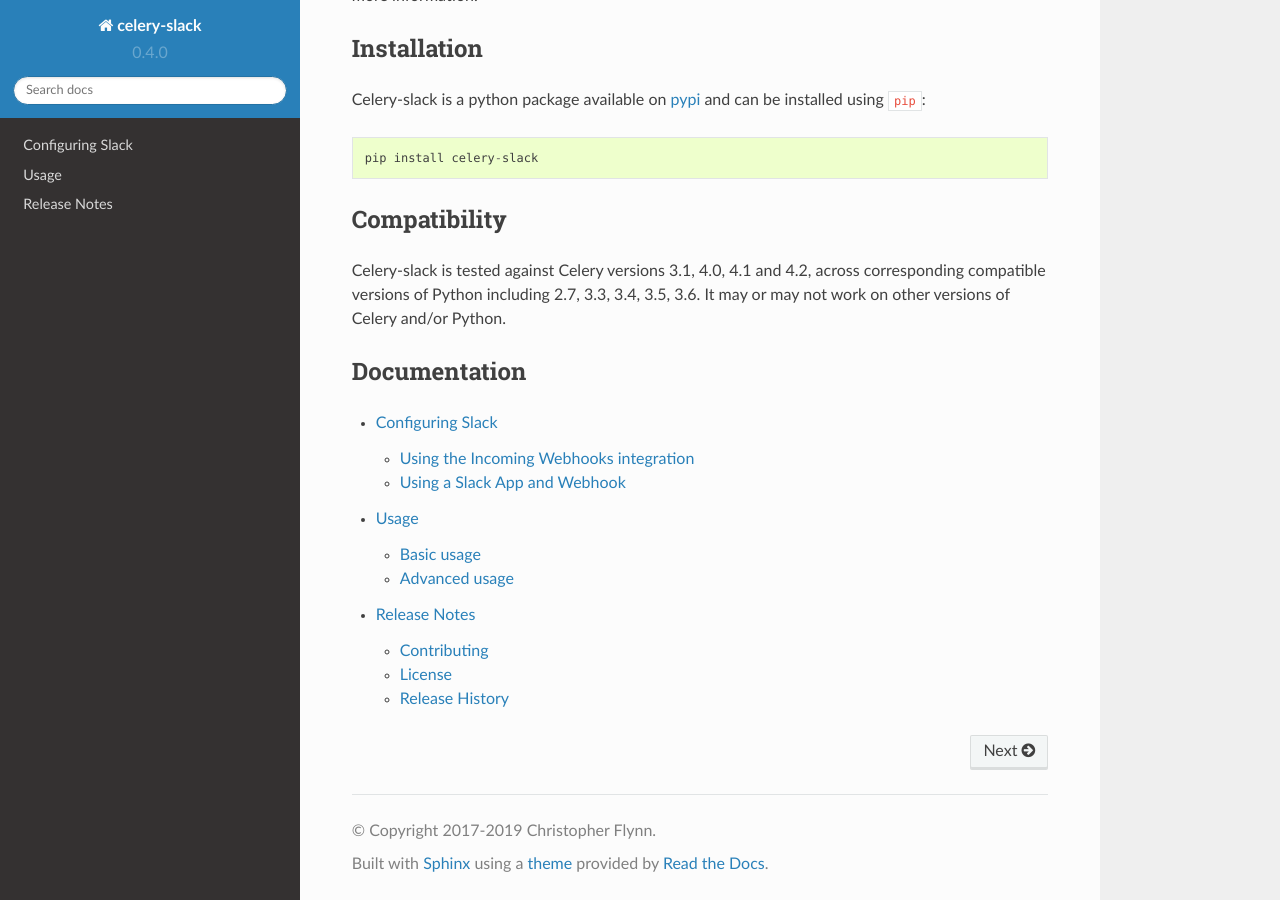
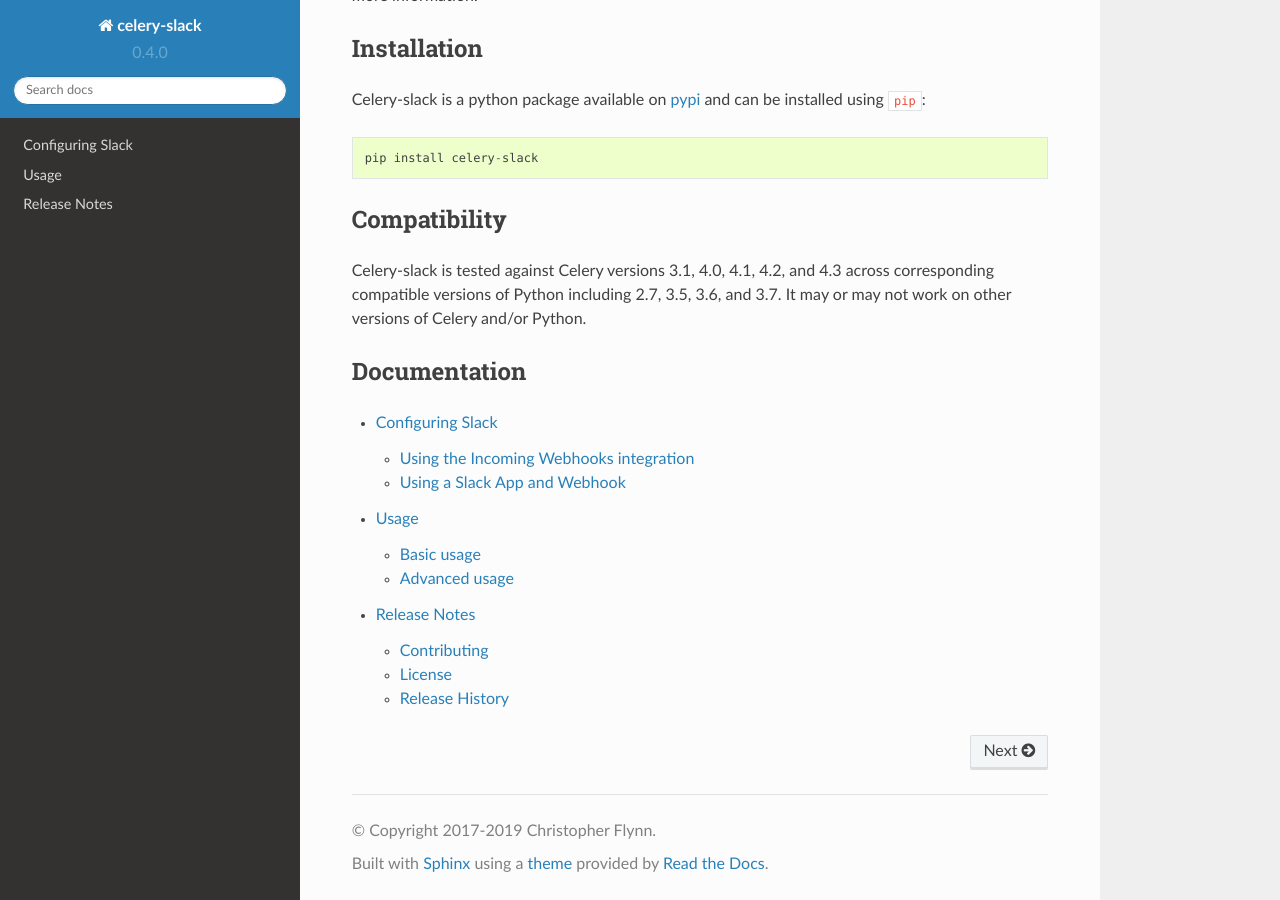
Before and after one commit to crflynn/celery-slack, a Sphinx documentation site: the page built from docs/index.rst, in a window 1280 px wide and 900 px high, scrolled down 1023 px. Built offline with Sphinx 7.4.7 and the Read the Docs theme 2.0.0, drawn with Linux system fonts in a browser that asks for light colours.

Commit message:
fix versions listed in docs

```diff
--- a/docs/index.rst
+++ b/docs/index.rst
@@ -58,8 +58,8 @@
 Compatibility
 -------------
 
-Celery-slack is tested against Celery versions 3.1, 4.0, 4.1 and 4.2, across
-corresponding compatible versions of Python including 2.7, 3.3, 3.4, 3.5, 3.6.
+Celery-slack is tested against Celery versions 3.1, 4.0, 4.1, 4.2, and 4.3 across
+corresponding compatible versions of Python including 2.7, 3.5, 3.6, and 3.7.
 It may or may not work on other versions of Celery and/or Python.
 
 Documentation
```
